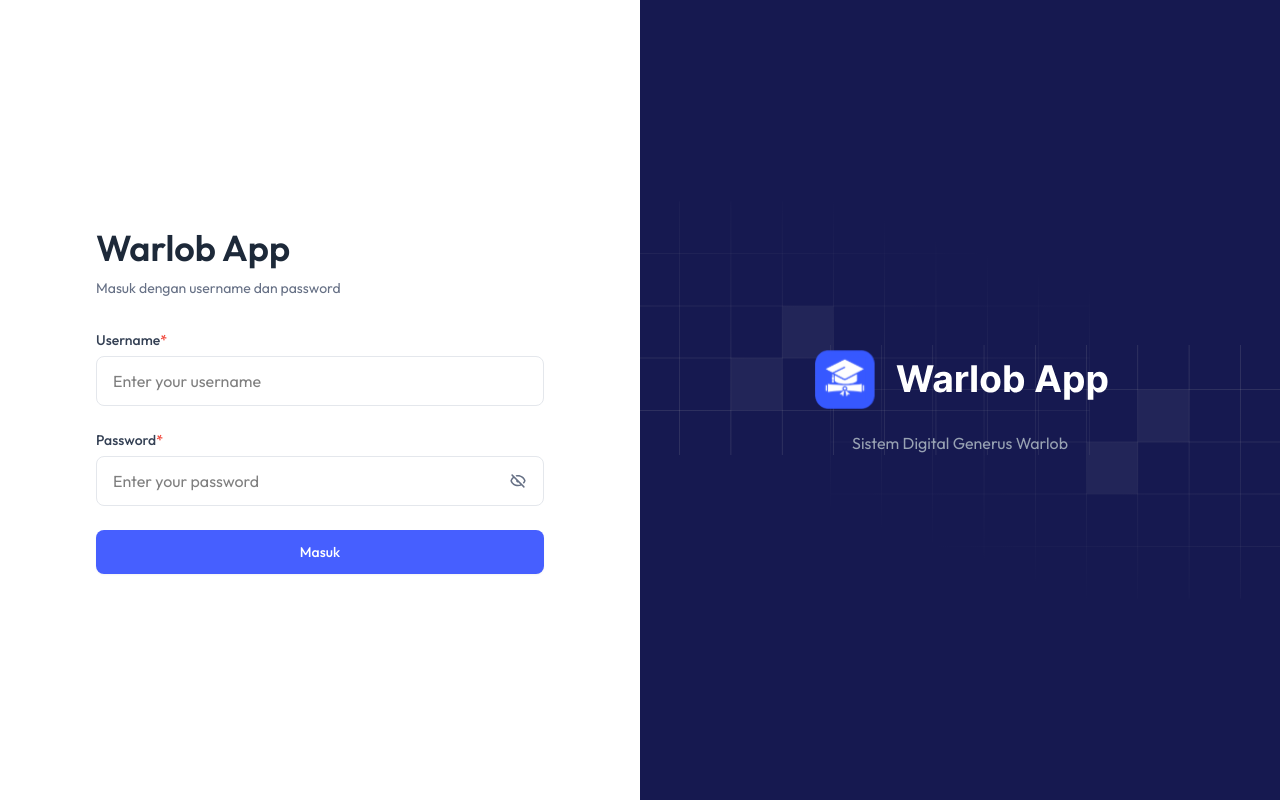
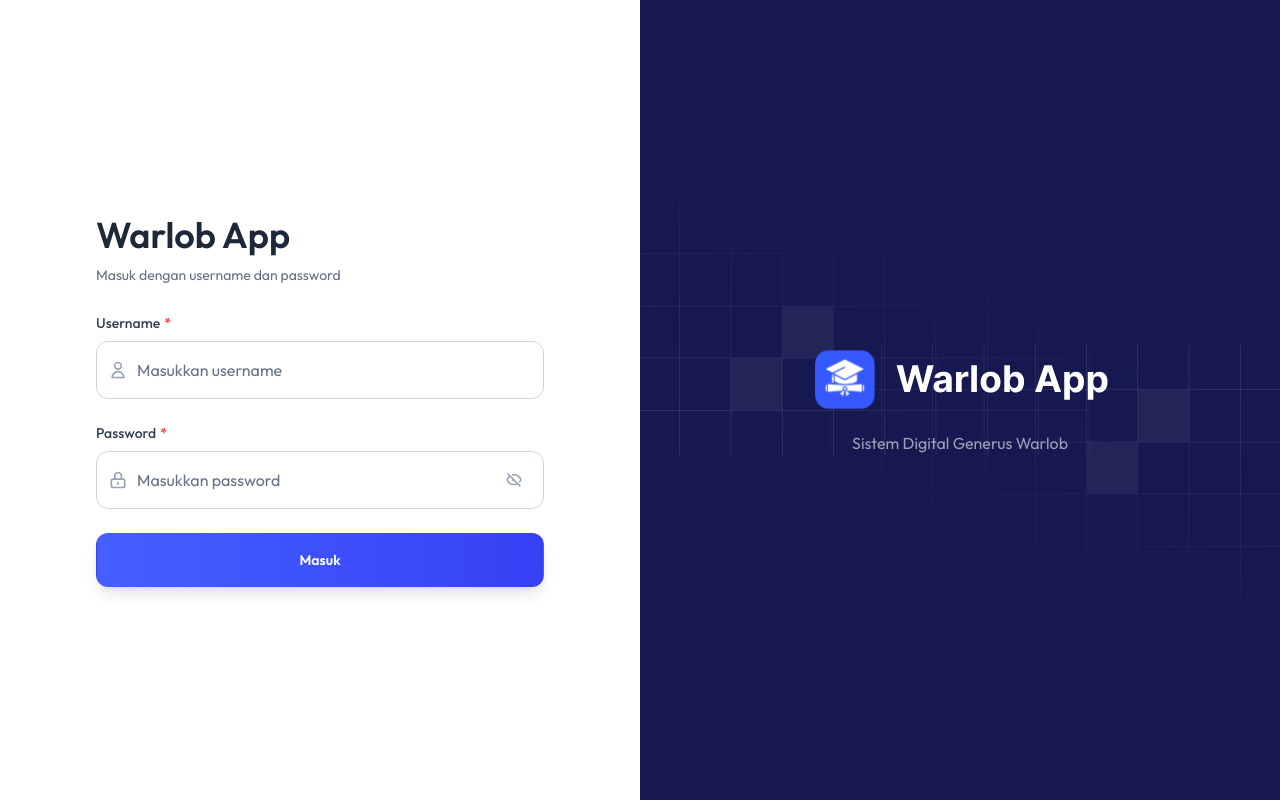
Before and after one commit to abuabdirohman4/school-management, a Next.js app: page /signin in a window 1280 px wide. Built offline with nearby package versions, Linux system fonts and the light colour scheme.

Commit message:
style: Refactor SignInForm and SignIn page for improved UI consistency. Updated input fields with enhanced styling, added icons for better user experience, and adjusted layout spacing for a cleaner appearance.

```diff
--- a/src/app/(full-width-pages)/(auth)/signin/page.tsx
+++ b/src/app/(full-width-pages)/(auth)/signin/page.tsx
@@ -24,7 +24,7 @@ export default async function SignIn({ searchParams }: { searchParams?: Promise<
     <div className="flex flex-col flex-1 lg:w-1/2 w-full">
       <div className="flex flex-col justify-center flex-1 w-full max-w-md mx-auto">
         <div>
-          <div className="mb-5 sm:mb-8">
+          <div className="mb-5 sm:mb-7">
             <h1 className="mb-2 font-semibold text-gray-800 text-title-sm dark:text-white/90 sm:text-title-md">
               Warlob App
             </h1>
--- a/src/components/auth/SignInForm.server.tsx
+++ b/src/components/auth/SignInForm.server.tsx
@@ -23,32 +23,49 @@ export default function SignInForm() {
   return (
     <form action={handleSubmit} className="space-y-6">
       <div>
-        <Label>Username<span className="text-error-500">*</span></Label>
+        <Label className="text-gray-700 dark:text-gray-300 font-medium mb-2 block">
+          Username<span className="text-red-500 ml-1">*</span>
+        </Label>
+        <div className="relative">
+          <div className="absolute inset-y-0 left-0 pl-3 flex items-center pointer-events-none">
+            <svg className="h-5 w-5 text-gray-400" fill="none" stroke="currentColor" viewBox="0 0 24 24">
+              <path strokeLinecap="round" strokeLinejoin="round" strokeWidth={2} d="M16 7a4 4 0 11-8 0 4 4 0 018 0zM12 14a7 7 0 00-7 7h14a7 7 0 00-7-7z" />
+            </svg>
+          </div>
           <input
             name="username"
             type="text"
             required
             disabled={isPending}
-          className="w-full px-4 py-3 border rounded-lg focus:outline-none focus:ring-2 focus:ring-brand-500 disabled:opacity-50 disabled:cursor-not-allowed"
-          placeholder="Enter your username"
+            className="w-full pl-10 pr-4 py-4 border border-gray-300 dark:border-gray-600 rounded-xl focus:outline-none focus:ring-2 focus:ring-brand-500 focus:border-transparent disabled:opacity-50 disabled:cursor-not-allowed bg-white dark:bg-gray-700 text-gray-900 dark:text-white placeholder-gray-500 dark:placeholder-gray-400 transition-all duration-200"
+            placeholder="Masukkan username"
           />
         </div>
+      </div>
+
       <div>
-        <Label>Password<span className="text-error-500">*</span></Label>
+        <Label className="text-gray-700 dark:text-gray-300 font-medium mb-2 block">
+          Password<span className="text-red-500 ml-1">*</span>
+        </Label>
         <div className="relative">
+          <div className="absolute inset-y-0 left-0 pl-3 flex items-center pointer-events-none">
+            <svg className="h-5 w-5 text-gray-400" fill="none" stroke="currentColor" viewBox="0 0 24 24">
+              <path strokeLinecap="round" strokeLinejoin="round" strokeWidth={2} d="M12 15v2m-6 4h12a2 2 0 002-2v-6a2 2 0 00-2-2H6a2 2 0 00-2 2v6a2 2 0 002 2zm10-10V7a4 4 0 00-8 0v4h8z" />
+            </svg>
+          </div>
           <input
             name="password"
             type={showPassword ? "text" : "password"}
             required
             disabled={isPending}
-            className="w-full px-4 py-3 pr-12 border rounded-lg focus:outline-none focus:ring-2 focus:ring-brand-500 disabled:opacity-50 disabled:cursor-not-allowed"
-            placeholder="Enter your password"
+            className="w-full pl-10 pr-12 py-4 border border-gray-300 dark:border-gray-600 rounded-xl focus:outline-none focus:ring-2 focus:ring-brand-500 focus:border-transparent disabled:opacity-50 disabled:cursor-not-allowed bg-white dark:bg-gray-700 text-gray-900 dark:text-white placeholder-gray-500 dark:placeholder-gray-400 transition-all duration-200"
+            placeholder="Masukkan password"
           />
           <button
             type="button"
             onClick={() => setShowPassword(!showPassword)}
             disabled={isPending}
-            className="absolute right-3 top-1/2 transform -translate-y-1/2 p-1 text-gray-500 hover:text-gray-700 disabled:opacity-50 disabled:cursor-not-allowed transition-colors"
+            className="absolute right-3 top-1/2 transform -translate-y-1/2 p-2 text-gray-400 hover:text-gray-600 dark:hover:text-gray-300 disabled:opacity-50 disabled:cursor-not-allowed transition-colors rounded-lg hover:bg-gray-100 dark:hover:bg-gray-600"
             aria-label={showPassword ? "Hide password" : "Show password"}
           >
             {showPassword ? (
@@ -59,7 +76,9 @@ export default function SignInForm() {
           </button>
         </div>
       </div>
-      {/* <div className="flex items-center justify-between">
+
+      {/* Remember Me & Forgot Password - Only show on desktop */}
+      {/* <div className="hidden lg:flex items-center justify-between">
         <div className="flex items-center gap-3">
           <Checkbox
             checked={keepLoggedIn}
@@ -71,24 +90,32 @@ export default function SignInForm() {
             Tetap masuk
           </label>
         </div>
-        <Link href="/forgot-password" className="text-sm text-brand-500 hover:text-brand-600 dark:text-brand-400">
+        <Link href="/forgot-password" className="text-sm text-brand-500 hover:text-brand-600 dark:text-brand-400 font-medium">
           Lupa Password?
         </Link>
       </div> */}
+
       <button
         type="submit"
         disabled={isPending}
-        className="flex items-center justify-center w-full px-4 py-3 text-sm font-medium text-white transition rounded-lg bg-brand-500 shadow-theme-xs hover:bg-brand-600 disabled:opacity-50 disabled:cursor-not-allowed disabled:hover:bg-brand-500"
+        className="group relative w-full flex justify-center py-4 px-4 border border-transparent text-sm font-semibold rounded-xl text-white bg-gradient-to-r from-brand-500 to-brand-600 hover:from-brand-600 hover:to-brand-700 focus:outline-none focus:ring-2 focus:ring-offset-2 focus:ring-brand-500 disabled:opacity-50 disabled:cursor-not-allowed transition-all duration-200 shadow-lg hover:shadow-xl transform hover:-translate-y-0.5 disabled:transform-none"
       >
         {isPending ? (
-          <>
+          <div className="flex items-center justify-center">
             <Spinner size={16} className="mr-2" colorClass="border-white" />
             Masuk...
-          </>
+          </div>
         ) : (
           "Masuk"
         )}
       </button>
+
+      {/* Mobile: Forgot Password Link */}
+      {/* <div className="lg:hidden text-center">
+        <Link href="/forgot-password" className="text-sm text-brand-500 hover:text-brand-600 dark:text-brand-400 font-medium">
+          Lupa Password?
+        </Link>
+      </div> */}
     </form>
   );
 }
```
Lines whose indentation alone changed are shown as unchanged.
